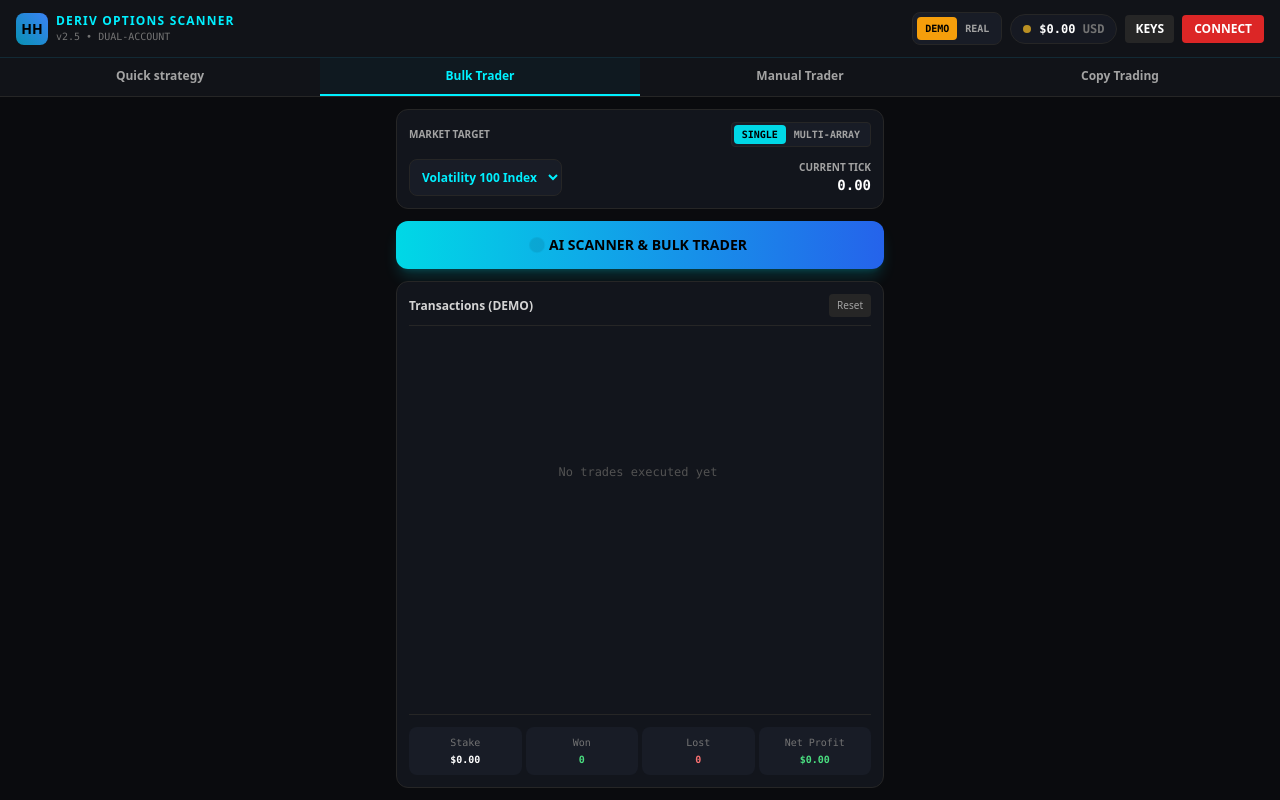
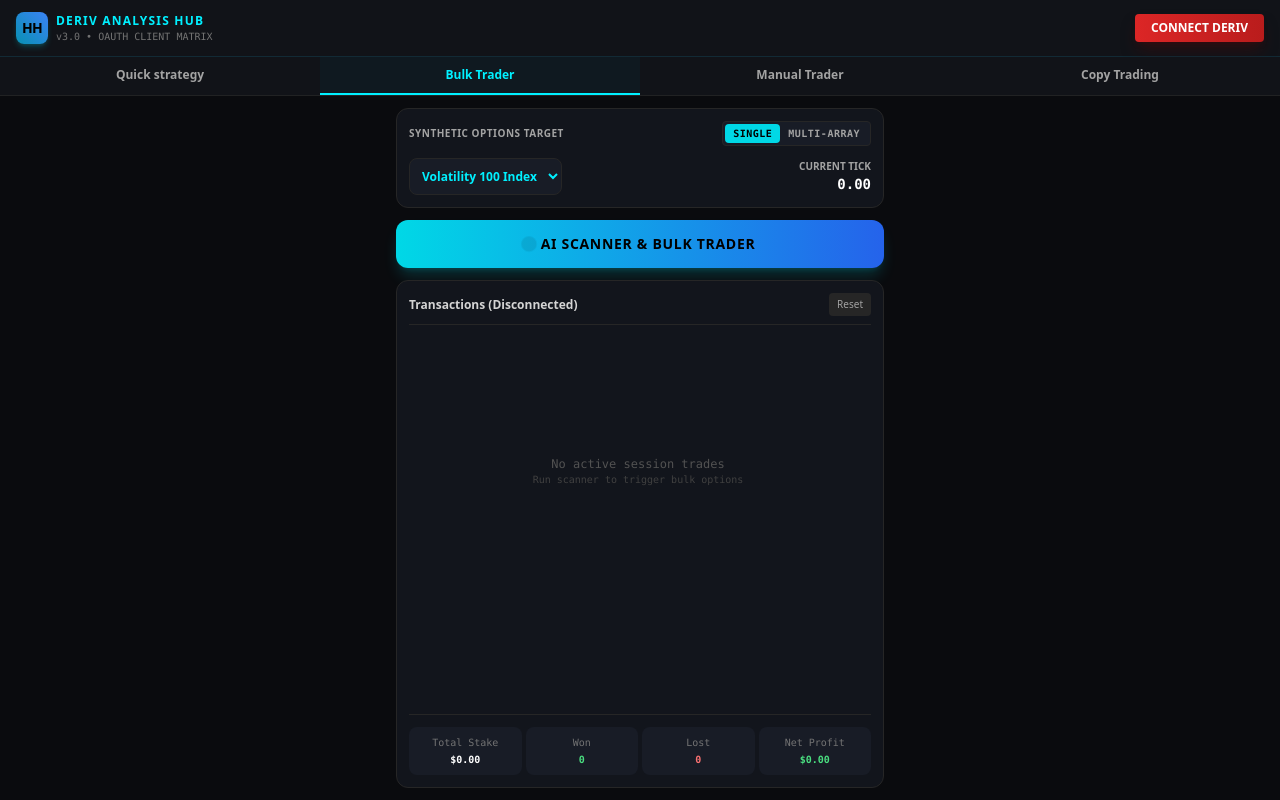
Before and after one commit to kingAnieti/Analysis-Hub-Digit-Scanner, a React (Vite) app: page / in a window 1280 px wide. Built offline with nearby package versions, Linux system fonts and the light colour scheme.

Commit message:
Update App.jsx

```diff
--- a/src/App.jsx
+++ b/src/App.jsx
@@ -1,7 +1,7 @@
 import React, { useState, useEffect, useRef } from "react";
 
-// Replace with your App ID from developers.deriv.com
-const APP_ID = "34cqHOYTzkye6dCyuLelT";
+// Register your App ID on developers.deriv.com with redirect URL matching your site
+const APP_ID = "34cqHOYTzkye6dCyuLelT"; // Replace 61223 with your real App ID from developers.deriv.com
 const WS_URL = `wss://ws.derivws.com/websockets/v3?app_id=${APP_ID}`;
 
 const SYNTHETIC_MARKETS = [
@@ -13,17 +13,10 @@ const SYNTHETIC_MARKETS = [
 ];
 
 export default function App() {
-  const [demoToken, setDemoToken] = useState(localStorage.getItem("deriv_demo_token") || "");
-  const [realToken, setRealToken] = useState(localStorage.getItem("deriv_real_token") || "");
-  const [activeAccountType, setActiveAccountType] = useState("demo"); // "demo" or "real"
-
-  const [inputDemoToken, setInputDemoToken] = useState("");
-  const [inputRealToken, setInputRealToken] = useState("");
-  const [showTokenModal, setShowTokenModal] = useState(false);
-
+  const [accounts, setAccounts] = useState([]);
+  const [selectedAccount, setSelectedAccount] = useState(null);
   const [balance, setBalance] = useState("0.00");
   const [currency, setCurrency] = useState("USD");
-  const [loginId, setLoginId] = useState("");
 
   const [marketMode, setMarketMode] = useState("single");
   const [selectedMarket, setSelectedMarket] = useState("R_100");
@@ -42,41 +35,47 @@ export default function App() {
 
   const ws = useRef(null);
 
-  // Parse Multi-Account Tokens from OAuth Redirect
+  // Parse Client IDs and Tokens from URL on OAuth Redirect
   useEffect(() => {
     const params = new URLSearchParams(window.location.search);
-    let foundTokens = false;
+    const parsedAccounts = [];
 
     for (let i = 1; i <= 5; i++) {
-      const acct = params.get(`acct${i}`);
-      const tok = params.get(`token${i}`);
+      const loginId = params.get(`acct${i}`);
+      const token = params.get(`token${i}`);
 
-      if (acct && tok) {
-        foundTokens = true;
-        if (acct.startsWith("VRTC")) {
-          localStorage.setItem("deriv_demo_token", tok);
-          setDemoToken(tok);
-        } else {
-          localStorage.setItem("deriv_real_token", tok);
-          setRealToken(tok);
-        }
+      if (loginId && token) {
+        parsedAccounts.push({
+          loginId,
+          token,
+          type: loginId.startsWith("VR") ? "DEMO" : "REAL"
+        });
       }
     }
 
-    if (foundTokens) {
+    if (parsedAccounts.length > 0) {
+      localStorage.setItem("deriv_oauth_accounts", JSON.stringify(parsedAccounts));
+      setAccounts(parsedAccounts);
+      setSelectedAccount(parsedAccounts[0]);
       window.history.replaceState({}, document.title, window.location.pathname);
+    } else {
+      const stored = localStorage.getItem("deriv_oauth_accounts");
+      if (stored) {
+        const parsed = JSON.parse(stored);
+        setAccounts(parsed);
+        setSelectedAccount(parsed[0]);
+      }
     }
   }, []);
 
-  // Manage WebSocket Authorization Connection
+  // Connect to WebSocket using current Selected Account Client ID Session Token
   useEffect(() => {
-    const tokenToUse = activeAccountType === "demo" ? demoToken : realToken;
-    if (!tokenToUse) return;
+    if (!selectedAccount) return;
 
     ws.current = new WebSocket(WS_URL);
 
     ws.current.onopen = () => {
-      ws.current.send(JSON.stringify({ authorize: tokenToUse }));
+      ws.current.send(JSON.stringify({ authorize: selectedAccount.token }));
     };
 
     ws.current.onmessage = (event) => {
@@ -84,20 +83,12 @@ export default function App() {
 
       if (data.msg_type === "authorize") {
         if (data.error) {
-          alert(`[${activeAccountType.toUpperCase()}] Token Invalid: ` + data.error.message);
-          if (activeAccountType === "demo") {
-            localStorage.removeItem("deriv_demo_token");
-            setDemoToken("");
-          } else {
-            localStorage.removeItem("deriv_real_token");
-            setRealToken("");
-          }
+          alert(`Auth Error for ${selectedAccount.loginId}: ${data.error.message}`);
           return;
         }
 
         setBalance(Number(data.authorize.balance).toFixed(2));
         setCurrency(data.authorize.currency);
-        setLoginId(data.authorize.loginid);
 
         ws.current.send(JSON.stringify({ balance: 1, subscribe: 1 }));
         ws.current.send(JSON.stringify({ ticks: selectedMarket }));
@@ -141,35 +132,19 @@ export default function App() {
     };
 
     return () => ws.current && ws.current.close();
-  }, [demoToken, realToken, activeAccountType, selectedMarket]);
+  }, [selectedAccount, selectedMarket]);
 
   const addLog = (msg) => setTerminalLogs((prev) => [...prev, msg]);
 
   const handleOAuthLogin = () => {
-    if (APP_ID === "YOUR_REAL_APP_ID_HERE") {
-      setShowTokenModal(true);
-      return;
-    }
-    window.location.href = `https://oauth.deriv.com/oauth2/authorize?app_id=${APP_ID}&l=EN`;
-  };
-
-  const handleSaveTokens = () => {
-    if (inputDemoToken.trim()) {
-      localStorage.setItem("deriv_demo_token", inputDemoToken.trim());
-      setDemoToken(inputDemoToken.trim());
-    }
-    if (inputRealToken.trim()) {
-      localStorage.setItem("deriv_real_token", inputRealToken.trim());
-      setRealToken(inputRealToken.trim());
-    }
-    setShowTokenModal(false);
+    const redirectUrl = encodeURIComponent(window.location.origin);
+    window.location.href = `https://oauth.deriv.com/oauth2/authorize?app_id=${APP_ID}&l=EN&redirect_uri=${redirectUrl}`;
   };
 
   const handleDisconnect = () => {
-    localStorage.removeItem("deriv_demo_token");
-    localStorage.removeItem("deriv_real_token");
-    setDemoToken("");
-    setRealToken("");
+    localStorage.removeItem("deriv_oauth_accounts");
+    setAccounts([]);
+    setSelectedAccount(null);
     setBalance("0.00");
     if (ws.current) ws.current.close();
   };
@@ -179,22 +154,23 @@ export default function App() {
     setScanProgress(0);
     setTerminalLogs([]);
 
-    addLog(`[INFO] Active Account: ${loginId || activeAccountType.toUpperCase()}`);
-    addLog(`[INFO] Target: ${marketMode === "single" ? selectedMarket : "Multi-Synthetic Array"}`);
+    addLog(`[INFO] Active Client ID: ${selectedAccount?.loginId}`);
+    addLog(`[INFO] Operating Mode: ${selectedAccount?.type} OPTIONS`);
+    addLog(`[INFO] Market Mode: ${marketMode === "single" ? selectedMarket : "Multi-Synthetic Array"}`);
 
     let progress = 0;
     const interval = setInterval(() => {
       progress += 20;
       setScanProgress(progress);
 
-      if (progress === 40) addLog("[INFO] Connecting options market stream...");
-      if (progress === 60) addLog("[WARNING] Market signal verified");
-      if (progress === 80) addLog("[INFO] Executing Digit Under 6 contracts...");
+      if (progress === 40) addLog("[INFO] Reading volatility index stream...");
+      if (progress === 60) addLog("[WARNING] Market signal confirmed");
+      if (progress === 80) addLog("[INFO] Arming Digit Under 6 options...");
 
       if (progress >= 100) {
         clearInterval(interval);
         addLog("[OK] Strategy Armed");
-        addLog(`[INFO] Triggering ${bulkTrades} bulk trades...`);
+        addLog(`[INFO] Sending ${bulkTrades} bulk option contracts...`);
 
         setTimeout(() => {
           setIsScanning(false);
@@ -240,57 +216,57 @@ export default function App() {
   };
 
   return (
-    <div className="min-h-screen bg-[#0a0b0e] text-white font-sans flex flex-col justify-between">
-      {/* Navigation Header */}
-      <header className="flex justify-between items-center px-4 py-3 bg-[#111318] border-b border-cyan-900/40">
+    <div className="min-h-screen bg-[#0a0b0e] text-white font-sans flex flex-col justify-between selection:bg-cyan-500 selection:text-black">
+      {/* Top Main Navigation Header */}
+      <header className="flex justify-between items-center px-4 py-3 bg-[#111318] border-b border-cyan-900/40 shadow-lg shadow-cyan-950/20">
         <div className="flex items-center gap-2">
-          <div className="w-8 h-8 rounded-lg bg-gradient-to-tr from-cyan-600 to-blue-500 flex items-center justify-center font-black text-black text-sm">
+          <div className="w-8 h-8 rounded-lg bg-gradient-to-tr from-cyan-600 to-blue-500 flex items-center justify-center font-black text-black text-sm tracking-tighter shadow-md shadow-cyan-500/20">
             HH
           </div>
           <div>
-            <h1 className="text-xs font-black tracking-widest text-cyan-400 uppercase">Deriv Options Scanner</h1>
-            <p className="text-[10px] text-neutral-500 font-mono">v2.5 • DUAL-ACCOUNT</p>
+            <h1 className="text-xs font-black tracking-widest text-cyan-400 uppercase">Deriv Analysis Hub</h1>
+            <p className="text-[10px] text-neutral-500 font-mono">v3.0 • OAUTH CLIENT MATRIX</p>
           </div>
         </div>
 
-        {/* Account Switcher Controls */}
+        {/* Client ID Account Selection Dropdown & Balance Display */}
+        {selectedAccount ? (
           <div className="flex items-center gap-2">
-          <div className="flex bg-[#181c26] p-1 rounded-lg border border-neutral-800 text-[10px] font-bold font-mono">
-            <button
-              onClick={() => setActiveAccountType("demo")}
-              className={`px-2 py-1 rounded transition ${activeAccountType === "demo" ? "bg-amber-500 text-black" : "text-neutral-400"}`}
+            <select
+              value={selectedAccount.loginId}
+              onChange={(e) => {
+                const acc = accounts.find((a) => a.loginId === e.target.value);
+                if (acc) setSelectedAccount(acc);
+              }}
+              className="bg-[#181c26] border border-neutral-800 text-[10px] font-mono font-bold text-cyan-400 rounded-lg p-1.5 focus:outline-none"
             >
-              DEMO
-            </button>
-            <button
-              onClick={() => setActiveAccountType("real")}
-              className={`px-2 py-1 rounded transition ${activeAccountType === "real" ? "bg-green-500 text-black" : "text-neutral-400"}`}
-            >
-              REAL
-            </button>
-          </div>
+              {accounts.map((acc) => (
+                <option key={acc.loginId} value={acc.loginId}>
+                  {acc.type}: {acc.loginId}
+                </option>
+              ))}
+            </select>
 
             <div className="flex items-center gap-2 bg-[#161922] px-3 py-1.5 rounded-full border border-neutral-800">
-            <span className={`w-2 h-2 rounded-full ${activeAccountType === "demo" ? "bg-amber-400" : "bg-green-500"} animate-pulse`}></span>
-            <span className="text-xs font-mono font-bold">
+              <span className={`w-2 h-2 rounded-full ${selectedAccount.type === "DEMO" ? "bg-amber-400" : "bg-green-500"} animate-pulse`}></span>
+              <span className="text-xs font-mono font-bold text-white">
                 ${balance} <span className="text-neutral-500">{currency}</span>
               </span>
+              <button onClick={handleDisconnect} className="ml-1 text-[10px] text-red-400 hover:underline">Exit</button>
             </div>
-
-          <button onClick={() => setShowTokenModal(true)} className="bg-neutral-800 hover:bg-neutral-700 px-2.5 py-1.5 rounded text-xs font-bold">
-            KEYS
+          </div>
+        ) : (
+          <button
+            onClick={handleOAuthLogin}
+            className="bg-gradient-to-r from-red-600 to-red-700 hover:from-red-500 hover:to-red-600 px-4 py-1.5 rounded text-xs font-bold shadow-lg shadow-red-950/50 transition"
+          >
+            CONNECT DERIV
           </button>
-          <button onClick={handleOAuthLogin} className="bg-red-600 hover:bg-red-500 px-3 py-1.5 rounded text-xs font-bold">
-            CONNECT
-          </button>
-          {(demoToken || realToken) && (
-            <button onClick={handleDisconnect} className="text-[10px] text-red-400 hover:underline ml-1">Exit</button>
         )}
-        </div>
       </header>
 
-      {/* Sub-Header Tabs */}
-      <nav className="flex bg-[#111318] border-b border-neutral-800 text-xs font-semibold">
+      {/* Sub-Header Navigation */}
+      <nav className="flex bg-[#111318] border-b border-neutral-800/80 text-xs font-semibold">
         {["Quick strategy", "Bulk Trader", "Manual Trader", "Copy Trading"].map((tab) => (
           <button
             key={tab}
@@ -298,7 +274,7 @@ export default function App() {
             className={`flex-1 py-2.5 text-center transition border-b-2 ${
               activeTab === tab || (tab === "Bulk Trader" && activeTab === "bulk")
                 ? "border-cyan-400 text-cyan-400 bg-cyan-950/20"
-                : "border-transparent text-neutral-400"
+                : "border-transparent text-neutral-400 hover:text-white"
             }`}
           >
             {tab}
@@ -306,11 +282,12 @@ export default function App() {
         ))}
       </nav>
 
-      {/* Workspace Area */}
+      {/* Main Workspace */}
       <main className="flex-1 p-3 max-w-lg mx-auto w-full flex flex-col gap-3">
+        {/* Synthetic Market Selector */}
         <div className="bg-[#12151c] border border-neutral-800 rounded-xl p-3 space-y-2">
-          <div className="flex justify-between items-center text-[10px] font-bold text-neutral-400 uppercase">
-            <span>Market Target</span>
+          <div className="flex justify-between items-center text-[10px] font-bold text-neutral-400 uppercase tracking-wider">
+            <span>Synthetic Options Target</span>
             <div className="flex bg-[#181c26] p-0.5 rounded border border-neutral-800 font-mono">
               <button
                 onClick={() => setMarketMode("single")}
@@ -332,14 +309,16 @@ export default function App() {
               <select
                 value={selectedMarket}
                 onChange={(e) => setSelectedMarket(e.target.value)}
-                className="bg-[#181c26] border border-neutral-800 text-cyan-400 text-xs font-bold rounded-lg p-2 focus:outline-none"
+                className="bg-[#181c26] border border-neutral-800 text-cyan-400 text-xs font-bold rounded-lg p-2 focus:outline-none focus:border-cyan-400"
               >
                 {SYNTHETIC_MARKETS.map((m) => (
                   <option key={m.symbol} value={m.symbol}>{m.name}</option>
                 ))}
               </select>
             ) : (
-              <div className="text-xs text-cyan-400 font-mono font-bold">Multi-Array (V10 ➔ V100)</div>
+              <div className="text-xs text-cyan-400 font-mono font-bold">
+                Multi-Array Active (V10 ➔ V100)
+              </div>
             )}
 
             <div className="text-right">
@@ -349,25 +328,29 @@ export default function App() {
           </div>
         </div>
 
+        {/* AI Scanner Trigger */}
         <button
           onClick={() => setIsScannerOpen(true)}
-          className="w-full bg-gradient-to-r from-cyan-500 to-blue-600 hover:from-cyan-400 text-black font-black py-3.5 rounded-xl text-sm shadow-lg shadow-cyan-500/20 active:scale-[0.99] transition flex items-center justify-center gap-2"
+          className="w-full bg-gradient-to-r from-cyan-500 to-blue-600 hover:from-cyan-400 hover:to-blue-500 text-black font-black py-3.5 rounded-xl text-sm tracking-wider shadow-lg shadow-cyan-500/20 active:scale-[0.99] transition flex items-center justify-center gap-2"
         >
           <span className="w-2 h-2 rounded-full bg-black animate-ping"></span>
           AI SCANNER & BULK TRADER
         </button>
 
-        {/* Trade Transactions */}
+        {/* Transactions Table */}
         <div className="flex-1 bg-[#12151c] border border-neutral-800 rounded-xl p-3 flex flex-col justify-between min-h-[300px]">
           <div className="flex justify-between items-center border-b border-neutral-800 pb-2 mb-2">
-            <span className="text-xs font-bold text-neutral-300">Transactions ({loginId || activeAccountType.toUpperCase()})</span>
-            <button onClick={() => setTrades([])} className="bg-neutral-800 px-2 py-1 rounded text-neutral-400 text-[10px]">Reset</button>
+            <span className="text-xs font-bold text-neutral-300">
+              Transactions ({selectedAccount ? selectedAccount.loginId : "Disconnected"})
+            </span>
+            <button onClick={() => setTrades([])} className="bg-neutral-800 px-2 py-1 rounded text-neutral-400 text-[10px] hover:text-white">Reset</button>
           </div>
 
-          <div className="flex-1 overflow-y-auto max-h-64 space-y-1.5 font-mono text-xs pr-1">
+          <div className="flex-1 overflow-y-auto max-h-64 space-y-1.5 pr-1 font-mono text-xs">
             {trades.length === 0 ? (
               <div className="h-40 flex flex-col items-center justify-center text-neutral-600 text-xs">
-                <p>No trades executed yet</p>
+                <p>No active session trades</p>
+                <p className="text-[10px] text-neutral-700">Run scanner to trigger bulk options</p>
               </div>
             ) : (
               trades.map((t, idx) => (
@@ -382,9 +365,10 @@ export default function App() {
             )}
           </div>
 
+          {/* Metrics Footer */}
           <div className="grid grid-cols-4 gap-1 pt-3 border-t border-neutral-800 mt-2 text-center text-[10px] font-mono">
             <div className="bg-[#181c26] p-2 rounded-lg">
-              <p className="text-neutral-500">Stake</p>
+              <p className="text-neutral-500">Total Stake</p>
               <p className="font-bold text-white mt-0.5">${summary.totalStake.toFixed(2)}</p>
             </div>
             <div className="bg-[#181c26] p-2 rounded-lg">
@@ -405,76 +389,42 @@ export default function App() {
         </div>
       </main>
 
-      {/* Token Setup Modal */}
-      {showTokenModal && (
-        <div className="fixed inset-0 bg-black/85 backdrop-blur-md flex items-center justify-center p-4 z-50">
-          <div className="bg-[#12151c] border border-cyan-500/50 rounded-2xl max-w-xs w-full p-5 space-y-3 font-mono">
-            <h3 className="text-xs font-bold text-cyan-400">ENTER API TOKENS</h3>
-            <p className="text-[10px] text-neutral-400">
-              Paste tokens from Deriv Settings $\rightarrow$ API Token (Scope: Read + Trade):
-            </p>
-
-            <div>
-              <label className="text-[10px] text-amber-400 block mb-1">DEMO TOKEN ($99,992.53)</label>
-              <input
-                type="text"
-                placeholder="Paste Demo token..."
-                value={inputDemoToken}
-                onChange={(e) => setInputDemoToken(e.target.value)}
-                className="w-full bg-[#181c26] border border-neutral-800 p-2 rounded text-xs text-amber-400 focus:outline-none"
-              />
-            </div>
-
-            <div>
-              <label className="text-[10px] text-green-400 block mb-1">REAL TOKEN ($0.00)</label>
-              <input
-                type="text"
-                placeholder="Paste Real token..."
-                value={inputRealToken}
-                onChange={(e) => setInputRealToken(e.target.value)}
-                className="w-full bg-[#181c26] border border-neutral-800 p-2 rounded text-xs text-green-400 focus:outline-none"
-              />
-            </div>
-
-            <div className="flex gap-2 pt-2">
-              <button onClick={() => setShowTokenModal(false)} className="flex-1 bg-neutral-800 py-2 rounded text-xs">Cancel</button>
-              <button onClick={handleSaveTokens} className="flex-1 bg-cyan-400 text-black font-bold py-2 rounded text-xs">SAVE TOKENS</button>
-            </div>
-          </div>
-        </div>
-      )}
-
-      {/* Scanner Drawer Modal */}
+      {/* AI Matrix Scanner Drawer */}
       {isScannerOpen && (
         <div className="fixed inset-0 bg-black/85 backdrop-blur-md flex items-center justify-center p-4 z-50 font-mono">
-          <div className="bg-[#0b0d12] border border-cyan-500/50 rounded-2xl max-w-sm w-full p-5">
+          <div className="bg-[#0b0d12] border border-cyan-500/50 rounded-2xl max-w-sm w-full p-5 shadow-2xl">
             <div className="flex justify-between items-center mb-4 border-b border-cyan-900/40 pb-2">
-              <h3 className="text-cyan-400 text-xs font-bold uppercase">AI SCANNER ({activeAccountType.toUpperCase()})</h3>
-              <button onClick={() => setIsScannerOpen(false)} className="text-neutral-500 font-bold text-sm">✕</button>
+              <div className="flex items-center gap-1.5">
+                <span className="w-2 h-2 rounded-full bg-red-500"></span>
+                <span className="w-2 h-2 rounded-full bg-yellow-500"></span>
+                <span className="w-2 h-2 rounded-full bg-green-500"></span>
+                <h3 className="text-cyan-400 text-xs font-bold tracking-widest ml-2 uppercase">AI MATRIX SCANNER</h3>
+              </div>
+              <button onClick={() => setIsScannerOpen(false)} className="text-neutral-500 hover:text-red-400 font-bold text-sm">✕</button>
             </div>
 
             <div className="space-y-3 text-xs">
               <div>
-                <label className="block text-[10px] text-neutral-400 uppercase mb-1">STAKE ($)</label>
+                <label className="block text-[10px] text-neutral-400 uppercase mb-1">STAKE AMOUNT ($)</label>
                 <input
                   type="number"
                   value={stake}
                   onChange={(e) => setStake(e.target.value)}
-                  className="w-full bg-[#13161f] border border-neutral-800 p-2.5 rounded-lg text-green-400 font-bold"
+                  className="w-full bg-[#13161f] border border-neutral-800 p-2.5 rounded-lg text-green-400 font-bold text-sm"
                 />
               </div>
               <div>
-                <label className="block text-[10px] text-neutral-400 uppercase mb-1">BULK ORDERS</label>
+                <label className="block text-[10px] text-neutral-400 uppercase mb-1">BULK ORDERS QUEUED</label>
                 <input
                   type="number"
                   value={bulkTrades}
                   onChange={(e) => setBulkTrades(e.target.value)}
-                  className="w-full bg-[#13161f] border border-neutral-800 p-2.5 rounded-lg text-green-400 font-bold"
+                  className="w-full bg-[#13161f] border border-neutral-800 p-2.5 rounded-lg text-green-400 font-bold text-sm"
                 />
               </div>
 
               <div className="bg-black/90 border border-neutral-800 p-3 rounded-xl h-24 overflow-y-auto text-[10px] text-green-400 space-y-1">
-                {terminalLogs.length === 0 ? <p className="text-neutral-600">Ready to start scan...</p> : terminalLogs.map((l, i) => <p key={i}>{l}</p>)}
+                {terminalLogs.length === 0 ? <p className="text-neutral-600">Waiting for matrix initiation...</p> : terminalLogs.map((l, i) => <p key={i}>{l}</p>)}
               </div>
 
               <div>
@@ -489,10 +439,10 @@ export default function App() {
 
               <button
                 onClick={startDigitScanner}
-                disabled={isScanning || (activeAccountType === "demo" ? !demoToken : !realToken)}
+                disabled={isScanning || !selectedAccount}
                 className="w-full bg-cyan-400 hover:bg-cyan-300 text-black font-black py-3 rounded-xl text-xs mt-2"
               >
-                {isScanning ? "SCANNING..." : "EXECUTE ON " + activeAccountType.toUpperCase()}
+                {isScanning ? "SCANNING..." : selectedAccount ? `EXECUTE ON ${selectedAccount.loginId}` : "CONNECT DERIV FIRST"}
               </button>
             </div>
           </div>
@@ -503,7 +453,7 @@ export default function App() {
       {showSummaryModal && (
         <div className="fixed inset-0 bg-black/80 backdrop-blur-sm flex items-center justify-center p-4 z-50">
           <div className="bg-[#12151c] border border-cyan-500/40 rounded-2xl p-6 max-w-xs w-full text-center space-y-3">
-            <h4 className="text-[10px] text-cyan-400 tracking-widest uppercase font-bold">Execution Complete</h4>
+            <h4 className="text-[10px] text-cyan-400 tracking-widest uppercase font-bold">Execution Finished</h4>
             <p className="text-xs text-neutral-400">Total Net Profit</p>
             <p className={`text-3xl font-black font-mono ${summary.totalProfit >= 0 ? "text-green-400" : "text-red-400"}`}>
               {summary.totalProfit >= 0 ? `+${summary.totalProfit.toFixed(2)}` : summary.totalProfit.toFixed(2)} USD
```
Lines whose indentation alone changed are shown as unchanged.
